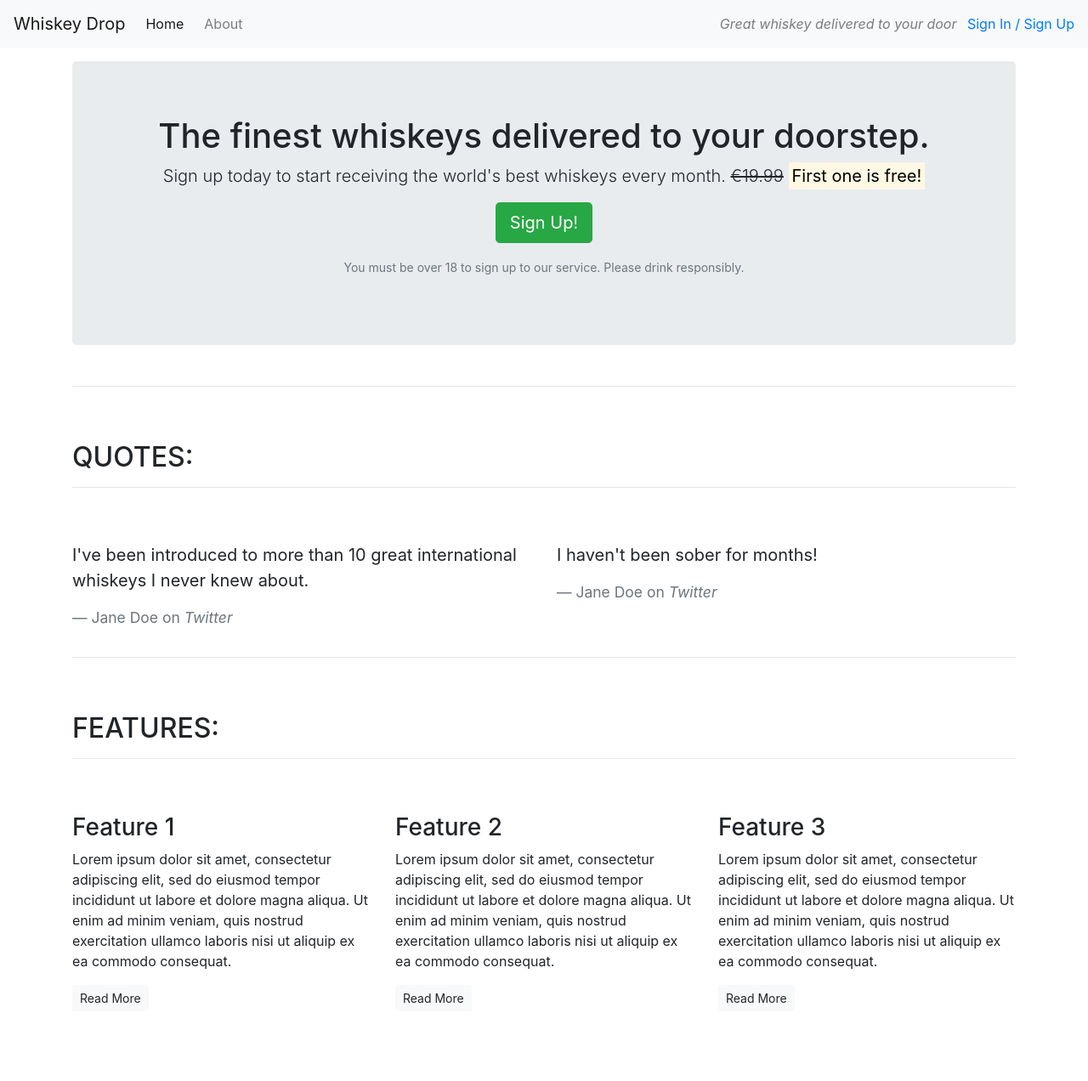
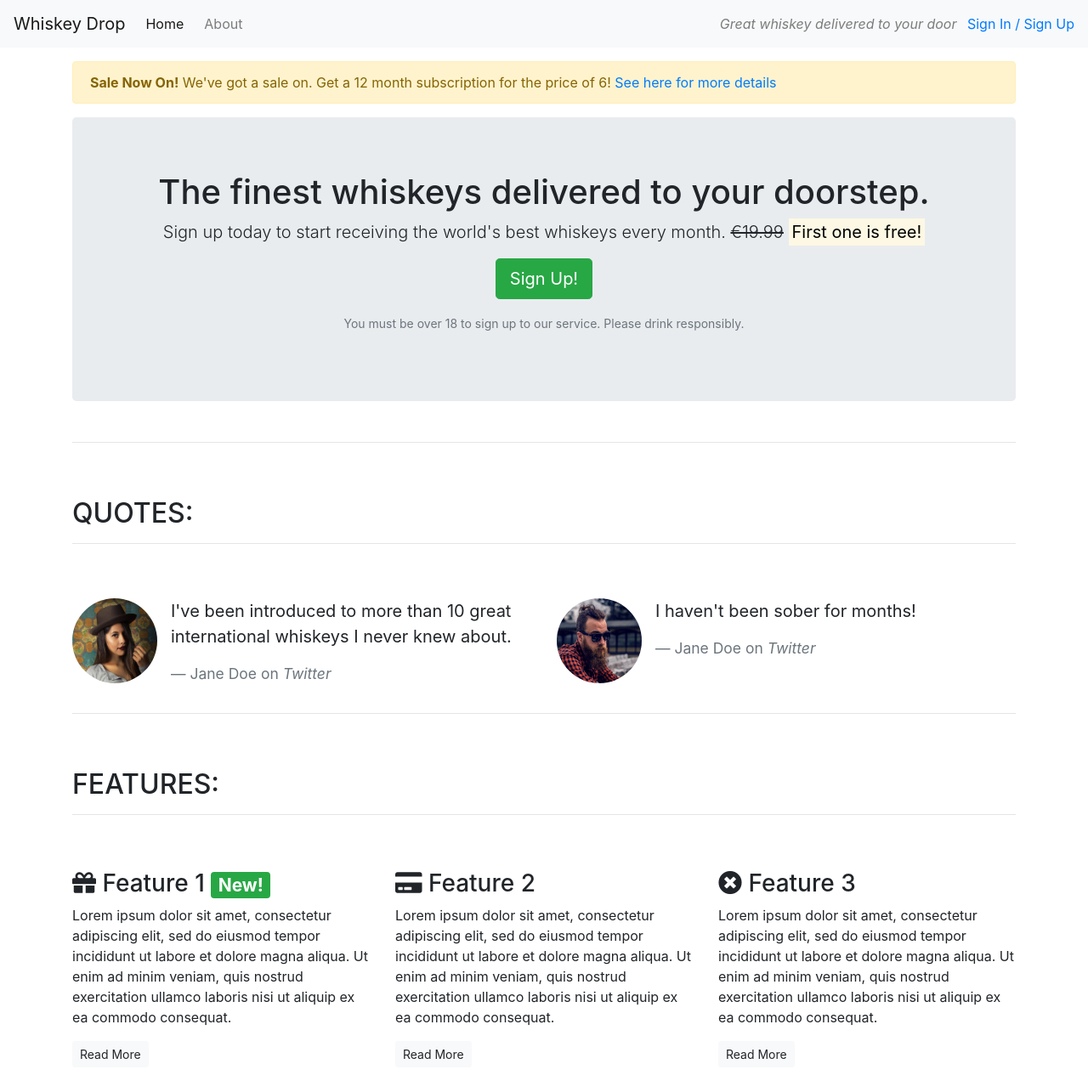
Before and after one commit to peterudu/whiskey-drop, a plain HTML site: page index.html in a window 1280 px wide. Shown: the whole page at 85% size. Before the commit the page ends 1206 px from the top, so only its background shows below. Drawn offline with nearby package versions, Linux system fonts and the light colour scheme.

Commit message:
Add fontawesome icons and badges to features class

```diff
--- a/index.html
+++ b/index.html
@@ -16,7 +16,8 @@
     <script src="https://cdn.jsdelivr.net/npm/bootstrap@4.6.2/dist/js/bootstrap.min.js"
         integrity="sha384-+sLIOodYLS7CIrQpBjl+C7nPvqq+FbNUBDunl/OZv93DB7Ln/533i8e/mZXLi/P+" crossorigin="anonymous">
     </script>
-
+    <link rel="stylesheet" href="https://use.fontawesome.com/releases/v5.6.1/css/all.css"
+        integrity="sha384-gfdkjb5BdAXd+lj+gudLWI+BXq4IuLW5IT+brZEZsLFm++aCMlF1V92rMkPaX4PP" crossorigin="anonymous">
     <title>Whiskey Drop | Taste a new whiskey every month</title>
 </head>
 <body>
@@ -37,6 +38,14 @@
         <!--</div>-->
     </nav>
     <article class="container mt-3">
+        <div class="row d-none d-sm-block">
+            <div class="col-12">
+                <div class="alert alert-warning">
+                    <strong>Sale Now On!</strong> We've got a sale on. Get a 12 month subscription for the price of 6! <a
+                        href="">See here for more details</a>
+                </div>
+            </div>
+        </div>
         <!-- Callout -->
         <div class="row">
             <div class="col-12">
@@ -65,16 +74,30 @@
             </div>
             <div class="row">
                 <div class="col-12 col-md-6">
+                    <div class="media">
+                        <div class="d-none d-sm-block">
+                            <img src="images/girl-image.png" class="rounded-circle mr-3" height=100 width=100>
+                        </div>
+                        <div class="media-body">
                             <blockquote class="blockquote">
                                 <p>I've been introduced to more than 10 great international whiskeys I never knew about.</p>
                                 <footer class="blockquote-footer">Jane Doe on <cite title="Twitter">Twitter</cite></footer>
                             </blockquote>
                         </div>
+                    </div>
+                </div>
                 <div class="col-12 col-md-6">
+                    <div class="media">
+                        <div class="d-none d-sm-block">
+                            <img src="images/guy-image.png" class="rounded-circle mr-3" height=100 width=100>
+                        </div>
+                        <div class="media-body">
                             <blockquote class="blockquote">
                                 <p>I haven't been sober for months!</p>
                                 <footer class="blockquote-footer">Jane Doe on <cite title="Twitter">Twitter</cite></footer>
                             </blockquote>
+                        </div>
+                    </div>
                 </div>
             </div>
         </section>
@@ -91,7 +114,8 @@
             <div class="row">
                 <div class="col-12 col-md-6 col-lg-4">
                     <div class="feature">
-                        <h3>Feature 1</h3>
+                        <h3><i class="fas fa-gift d-none d-sm-inline"></i> Feature 1 <span
+                                class="badge badge-success">New!</span></h3>
                         <p>Lorem ipsum dolor sit amet, consectetur adipiscing elit, sed do eiusmod tempor incididunt ut
                             labore et dolore magna aliqua. Ut enim ad minim veniam, quis nostrud exercitation ullamco
                             laboris nisi ut aliquip ex ea commodo consequat.</p>
@@ -100,7 +124,7 @@
                 </div>
                 <div class="col-12 col-md-6 col-lg-4">
                     <div class="feature">
-                        <h3>Feature 2</h3>
+                        <h3><i class="fas fa-credit-card d-none d-sm-inline"></i> Feature 2</h3>
                         <p>Lorem ipsum dolor sit amet, consectetur adipiscing elit, sed do eiusmod tempor incididunt ut
                             labore et dolore magna aliqua. Ut enim ad minim veniam, quis nostrud exercitation ullamco
                             laboris nisi ut aliquip ex ea commodo consequat.</p>
@@ -109,7 +133,7 @@
                 </div>
                 <div class="col-12 d-md-none d-lg-block col-lg-4">
                     <div class="feature">
-                        <h3>Feature 3</h3>
+                        <h3><i class="fas fa-times-circle d-none d-sm-inline"></i> Feature 3</h3>
                         <p>Lorem ipsum dolor sit amet, consectetur adipiscing elit, sed do eiusmod tempor incididunt ut
                             labore et dolore magna aliqua. Ut enim ad minim veniam, quis nostrud exercitation ullamco
                             laboris nisi ut aliquip ex ea commodo consequat.</p>
```
Lines whose indentation alone changed are shown as unchanged.
